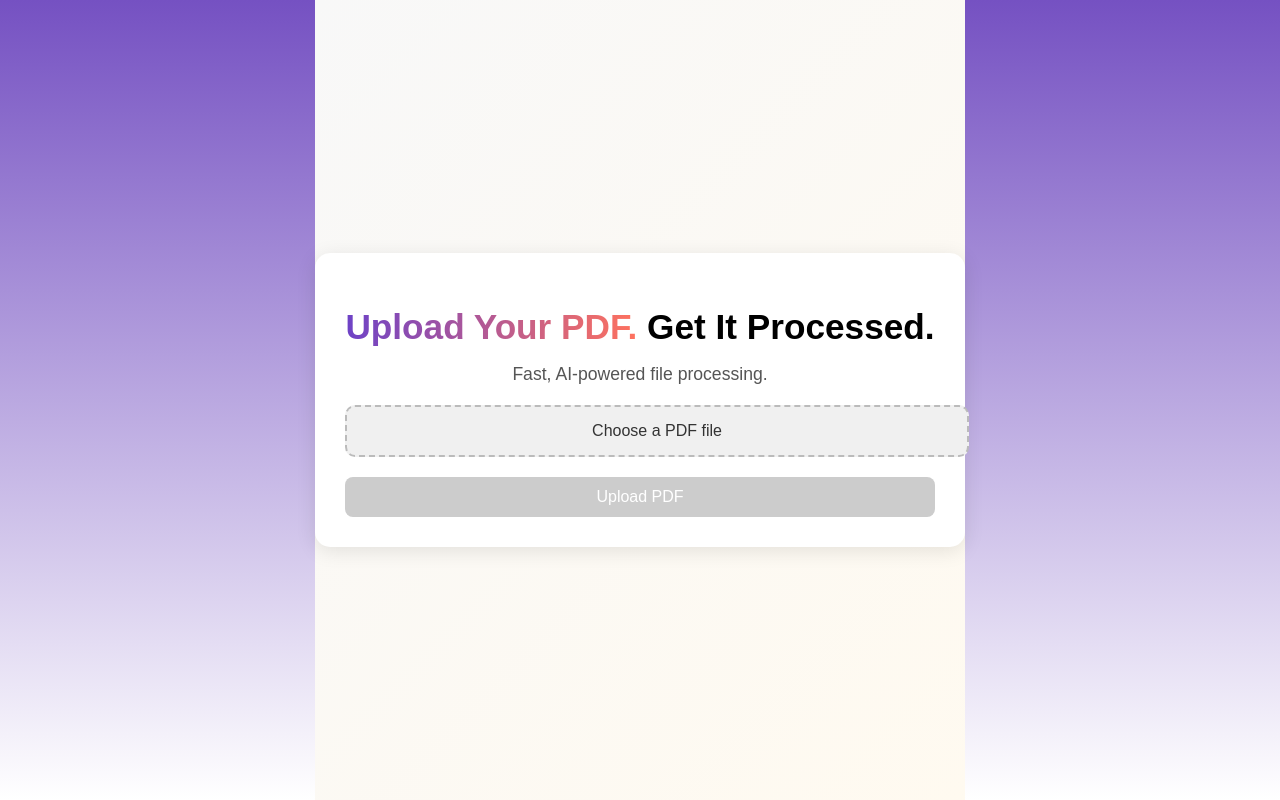
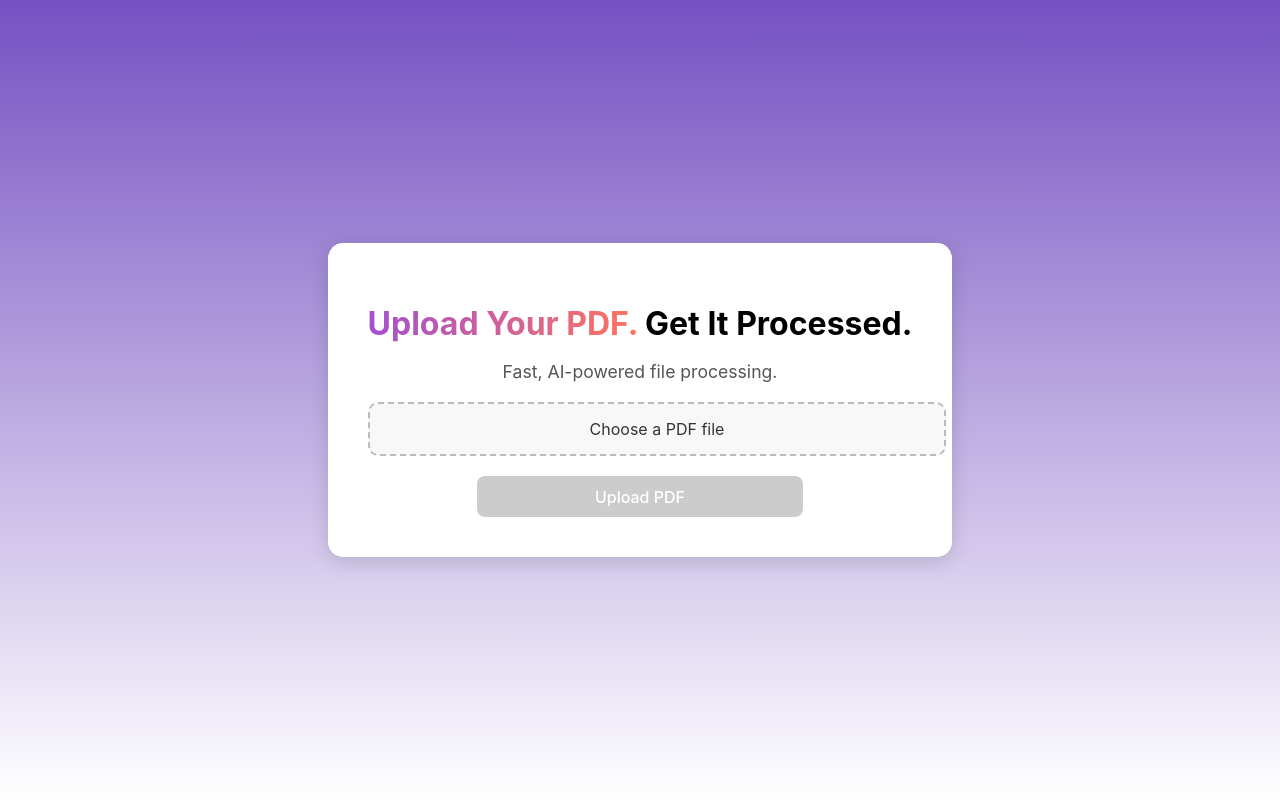
Before and after one commit to arustogi/slidevoxfrontend, a React (Vite) app: page / in a window 1280 px wide. Built offline with nearby package versions, Linux system fonts and the light colour scheme; no server answers; what aws-amplify would draw is missing.

Commit message:
updated css

```diff
--- a/src/App.css
+++ b/src/App.css
@@ -1,33 +1,44 @@
+/* Full-page gradient background */
+body, html {
+  height: 100%;
+  margin: 0;
+  padding: 0;
+  display: flex;
+  justify-content: center;
+  align-items: center;
+  background: linear-gradient(135deg, #a782e0, #fff3e0);
+  font-family: "Arial", sans-serif;
+}
 
-/* Full-screen hero section */
+/* Centered content container */
 .hero-container {
   display: flex;
   justify-content: center;
   align-items: center;
-  height: 100vh;
-  background: linear-gradient(135deg, #f8f8f8, #fffaf0);
-  text-align: center;
-  font-family: "Arial", sans-serif;
+  width: 100%;
+  height: 100vh; /* Full height */
 }
 
-/* Centered content */
+/* White box with shadow */
 .hero-content {
   max-width: 600px;
-  padding: 30px;
+  width: 90%;
+  padding: 40px;
   background: white;
-  box-shadow: 0px 4px 20px rgba(0, 0, 0, 0.1);
+  box-shadow: 0px 4px 20px rgba(0, 0, 0, 0.15);
   border-radius: 15px;
+  text-align: center;
 }
 
 /* Gradient text for heading */
 h1 {
-  font-size: 2.2rem;
+  font-size: 2rem;
   font-weight: bold;
   margin-bottom: 10px;
 }
 
 .gradient-text {
-  background: linear-gradient(90deg, #6d42c7, #ff725e);
+  background: linear-gradient(90deg, #a350d1, #ff725e);
   -webkit-background-clip: text;
   -webkit-text-fill-color: transparent;
 }
@@ -41,17 +52,19 @@ p {
 
 /* File input box */
 .file-input {
-  display: inline-block;
+  display: flex;
+  justify-content: center;
+  align-items: center;
   padding: 15px;
-  background: #f0f0f0;
+  background: #f8f8f8;
   border: 2px dashed #bbb;
   cursor: pointer;
   border-radius: 10px;
   width: 100%;
-  text-align: center;
   font-size: 1rem;
   color: #333;
   margin-bottom: 20px;
+  text-align: center;
 }
 
 .file-input:hover {
@@ -63,21 +76,23 @@ p {
   display: none;
 }
 
-/* Upload button */
+/* Centered Upload button */
 button {
-  width: 100%;
-  padding: 12px;
+  display: block;
+  margin: 0 auto; /* Center the button */
+  padding: 12px 20px;
+  width: 60%;
   font-size: 1rem;
   border: none;
   border-radius: 8px;
-  background: linear-gradient(90deg, #6d42c7, #ff725e);
+  background: linear-gradient(90deg, #a350d1, #ff725e);
   color: white;
   cursor: pointer;
   transition: 0.3s ease;
 }
 
 button:hover {
-  background: linear-gradient(90deg, #5a35aa, #e05a4f);
+  background: linear-gradient(90deg, #8736b7, #e05a4f);
 }
 
 button:disabled {
@@ -92,14 +107,13 @@ button:disabled {
   color: #2d7d46;
 }
 
-/* Error messages */
 .message.error {
   color: #d9534f;
 }
 
 /* Link Styling */
 a {
-  color: #6d42c7;
+  color: #a350d1;
   text-decoration: none;
   font-weight: bold;
 }
```
